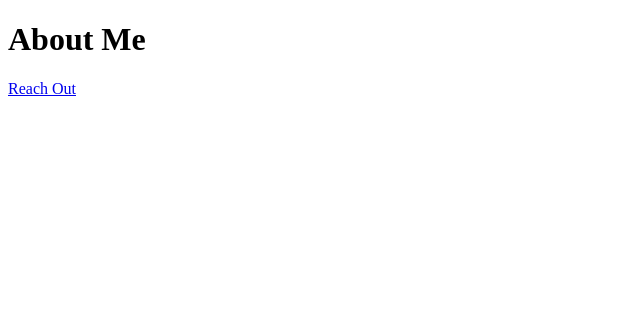
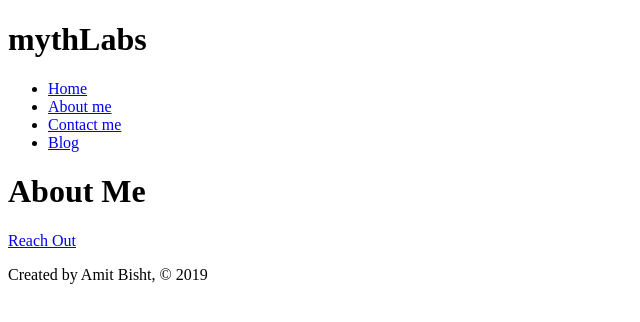
Before and after one commit to mythLabs/portfolio, a Gatsby site: page /about in a window 1280 px wide. Shown: the whole page, without its empty margins (0-640 px from the left). Built offline with nearby package versions, Linux system fonts and the light colour scheme; Gatsby itself is replaced by a stand-in of ours.

Commit message:
Added componenets for header and footer

```diff
--- /dev/null
+++ b/src/components/footer.js
@@ -0,0 +1,12 @@
+import React from 'react';
+
+const Footer = () => {
+    return (
+        <footer>
+            <p>Created by Amit Bisht, © 2019 </p>
+        </footer>
+    )
+}
+
+
+export default Footer;
--- /dev/null
+++ b/src/components/header.js
@@ -0,0 +1,21 @@
+import React from 'react';
+import {Link} from 'gatsby';
+
+const Header = () => {
+    return (
+        <header>
+            <h1>mythLabs</h1>
+            <nav>
+                <ul>
+                    <li><Link to='/'>Home</Link></li>
+                    <li><Link to='/about'>About me</Link></li>
+                    <li><Link to='/contact'>Contact me</Link></li>
+                    <li><Link to='/blog'>Blog</Link></li>
+                </ul>
+            </nav>
+        </header>
+    )
+}
+
+
+export default Header;
--- a/src/pages/about.js
+++ b/src/pages/about.js
@@ -1,11 +1,16 @@
 import React from 'react';
 import { Link } from 'gatsby';
+
+import Footer from '../components/footer';
+import Header from '../components/header';
 
 const AboutPage = () => {
     return (
         <div>
+            <Header/>
             <h1>About Me</h1>
             <p> <Link to='/contact'>Reach Out</Link></p>
+            <Footer/>
         </div>
     )
 }
--- a/src/pages/blog.js
+++ b/src/pages/blog.js
@@ -1,9 +1,14 @@
 import React from 'react';
+
+import Footer from '../components/footer';
+import Header from '../components/header';
 
 const BlogPage = () => {
     return (
         <div>
+            <Header/>
             <h1>Blog</h1>
+            <Footer/>
         </div>
     )
 }
--- a/src/pages/contact.js
+++ b/src/pages/contact.js
@@ -1,9 +1,14 @@
 import React from 'react';
+
+import Footer from '../components/footer';
+import Header from '../components/header';
 
 const ContactPage = () => {
     return (
         <div>
+            <Header/>
             <h1>Contact Me</h1>
+            <Footer/>
         </div>
     )
 }
--- a/src/pages/index.js
+++ b/src/pages/index.js
@@ -1,11 +1,16 @@
 import React from 'react';
 import { Link } from 'gatsby';
+
+import Footer from '../components/footer';
+import Header from '../components/header';
 
 const IndexPage = () => {
     return(
         <div>
+            <Header/>
            <h2> mythLabs - Amit bisht - full stack developer</h2>
            <p>Need help? <Link to="/contact">Contact me</Link></p>
+           <Footer/>
         </div>
     )
 }
```
